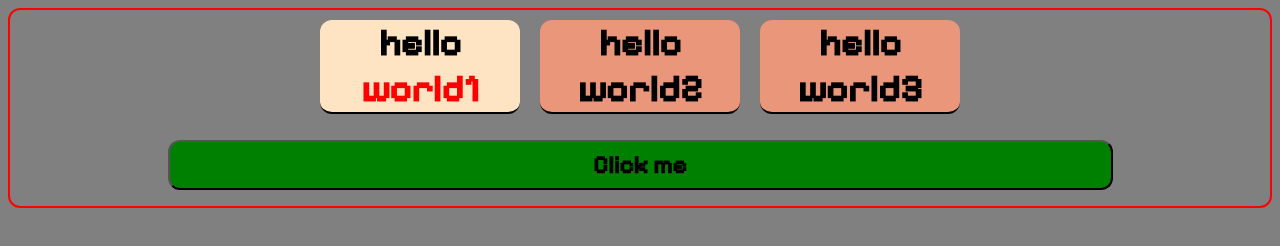
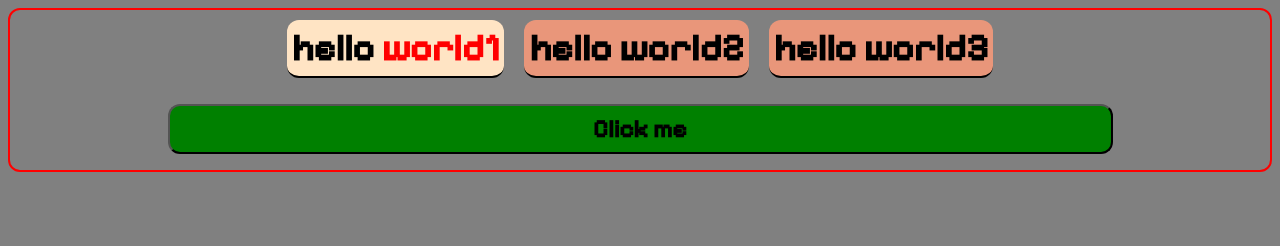
Before and after one commit to ChrisBerg03/week-2-html, a plain HTML site: page indexdos.html in a window 1280 px wide. Drawn offline with Linux system fonts and the light colour scheme.

Commit message:
edited css

```diff
--- a/style2.css
+++ b/style2.css
@@ -41,16 +41,16 @@ height: 500px;
 
 h2 {
     text-align: center;
-    max-width: 200px;
+    max-width: 75%;
     border-bottom: solid 2px black;
     border-radius: 12px;
-    display: inline-block;
     margin: 10px;
+    padding: 5px;
 }
 
 #button-hello{
     display: flex;
-    flex-direction: row;
+    flex-direction:row;
     justify-content: center;
 }
 
```
Also changed, not shown: index.html (+3 -1 lines).
